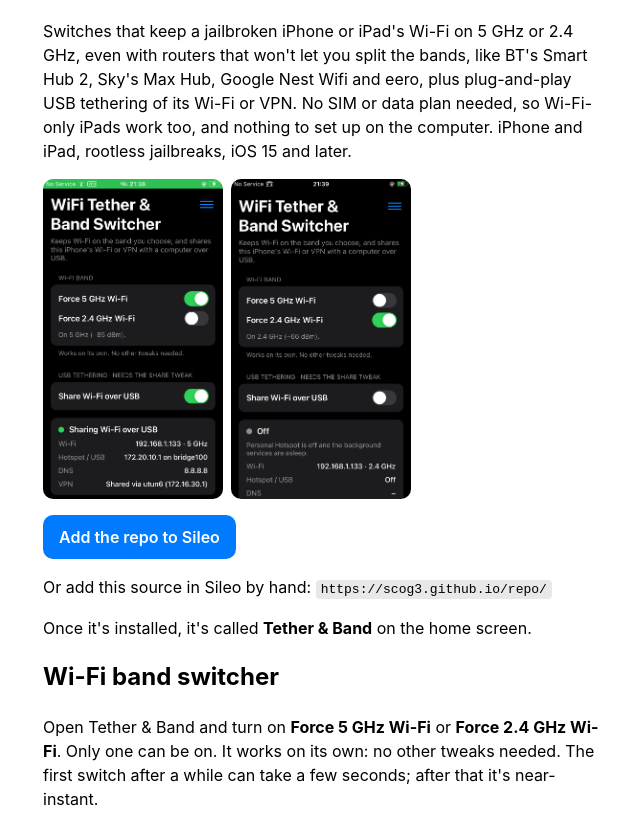
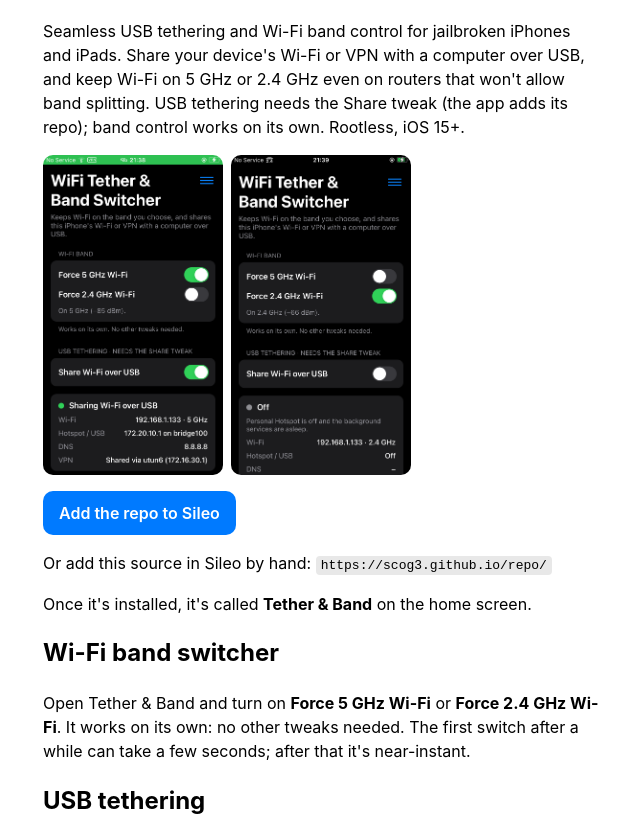
Before and after one commit to scog3/repo, a plain HTML site: page packages/com.wifitether/index.html in a window 1280 px wide. Shown: the part 136-952 px from the top of the page, without its empty margins (317-957 px from the left). Drawn offline with Linux system fonts and the light colour scheme.

Commit message:
WiFi Tether & Band Switcher 1.6-96

```diff
--- a/packages/com.wifitether/index.html
+++ b/packages/com.wifitether/index.html
@@ -6,13 +6,13 @@ code{background:rgba(127,127,127,.18);padding:2px 5px;border-radius:4px}a{color:
 .shots{display:flex;gap:8px}.shots img{width:calc(33.3% - 6px);max-width:180px;border-radius:10px}</style></head><body>
 <p><a href="../../">← scog3's Repo</a></p>
 <h1>WiFi Tether &amp; Band Switcher</h1>
-<p>Switches that keep a jailbroken iPhone or iPad's Wi-Fi on 5 GHz or 2.4 GHz, even with routers that won't let you split the bands, like BT's Smart Hub 2, Sky's Max Hub, Google Nest Wifi and eero, plus plug-and-play USB tethering of its Wi-Fi or VPN. No SIM or data plan needed, so Wi-Fi-only iPads work too, and nothing to set up on the computer. iPhone and iPad, rootless jailbreaks, iOS 15 and later.</p>
+<p>Seamless USB tethering and Wi-Fi band control for jailbroken iPhones and iPads. Share your device's Wi-Fi or VPN with a computer over USB, and keep Wi-Fi on 5 GHz or 2.4 GHz even on routers that won't allow band splitting. USB tethering needs the Share tweak (the app adds its repo); band control works on its own. Rootless, iOS 15+.</p>
 <p class="shots"><img src="screenshots/tethering.png" alt="Sharing Wi-Fi and the VPN over USB, with Force 5 GHz on"><img src="screenshots/band-switch.png" alt="Force 2.4 GHz on its own, with sharing off"></p>
 <p><a class="b" href="sileo://source/https://scog3.github.io/repo/">Add the repo to Sileo</a></p>
 <p>Or add this source in Sileo by hand: <code>https://scog3.github.io/repo/</code></p>
 <p>Once it's installed, it's called <b>Tether &amp; Band</b> on the home screen.</p>
 <h2>Wi-Fi band switcher</h2>
-<p>Open Tether &amp; Band and turn on <b>Force 5 GHz Wi-Fi</b> or <b>Force 2.4 GHz Wi-Fi</b>. Only one can be on. It works on its own: no other tweaks needed. The first switch after a while can take a few seconds; after that it's near-instant.</p>
+<p>Open Tether &amp; Band and turn on <b>Force 5 GHz Wi-Fi</b> or <b>Force 2.4 GHz Wi-Fi</b>. It works on its own: no other tweaks needed. The first switch after a while can take a few seconds; after that it's near-instant.</p>
 <h2>USB tethering</h2>
 <ol><li>Connect the iPhone or iPad to Wi-Fi.</li><li>Open Tether &amp; Band and turn on <b>Share Wi-Fi over USB</b>.</li><li>Plug it into the computer with a USB cable.</li></ol>
 <p>On a Mac that's also on Wi-Fi: <b>System Settings → Network → ⋯ → Set Service Order</b>, and drag <b>iPhone USB</b> above Wi-Fi (or turn the Mac's Wi-Fi off).</p>
```
Also changed, not shown: index.html (+1 -1 lines), 6 other files.
